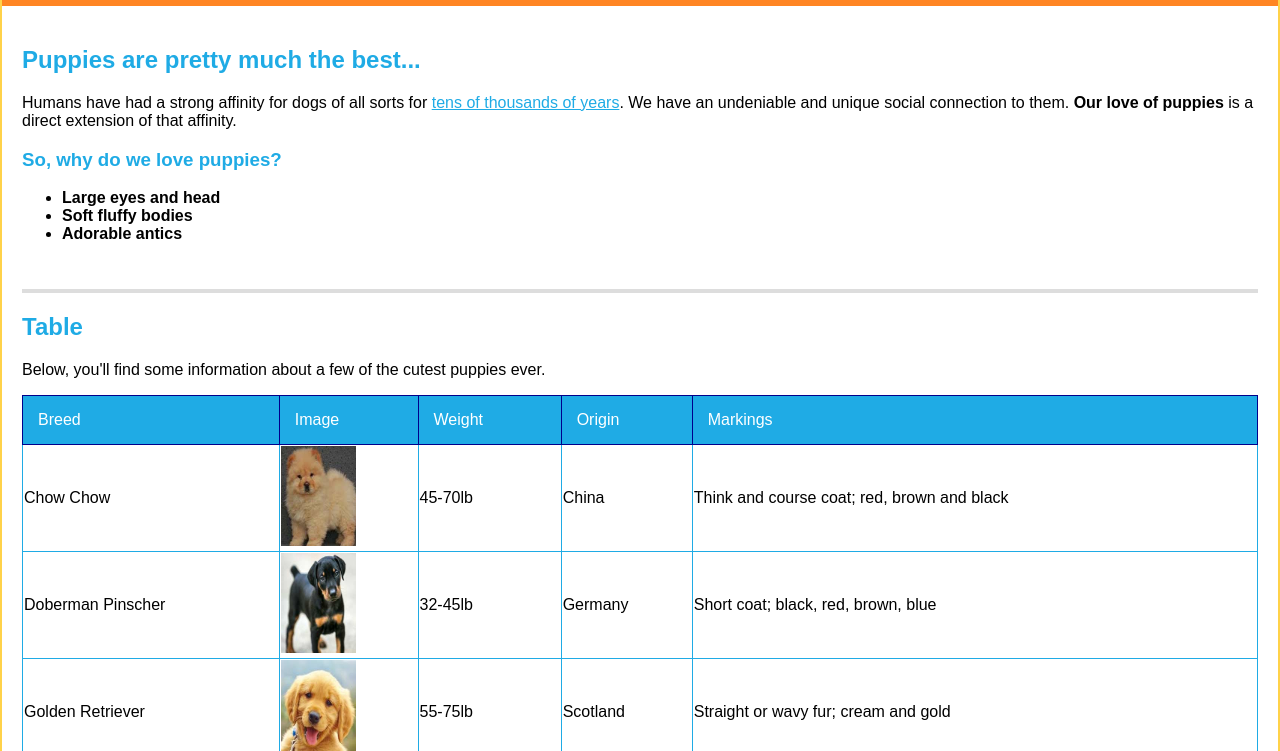
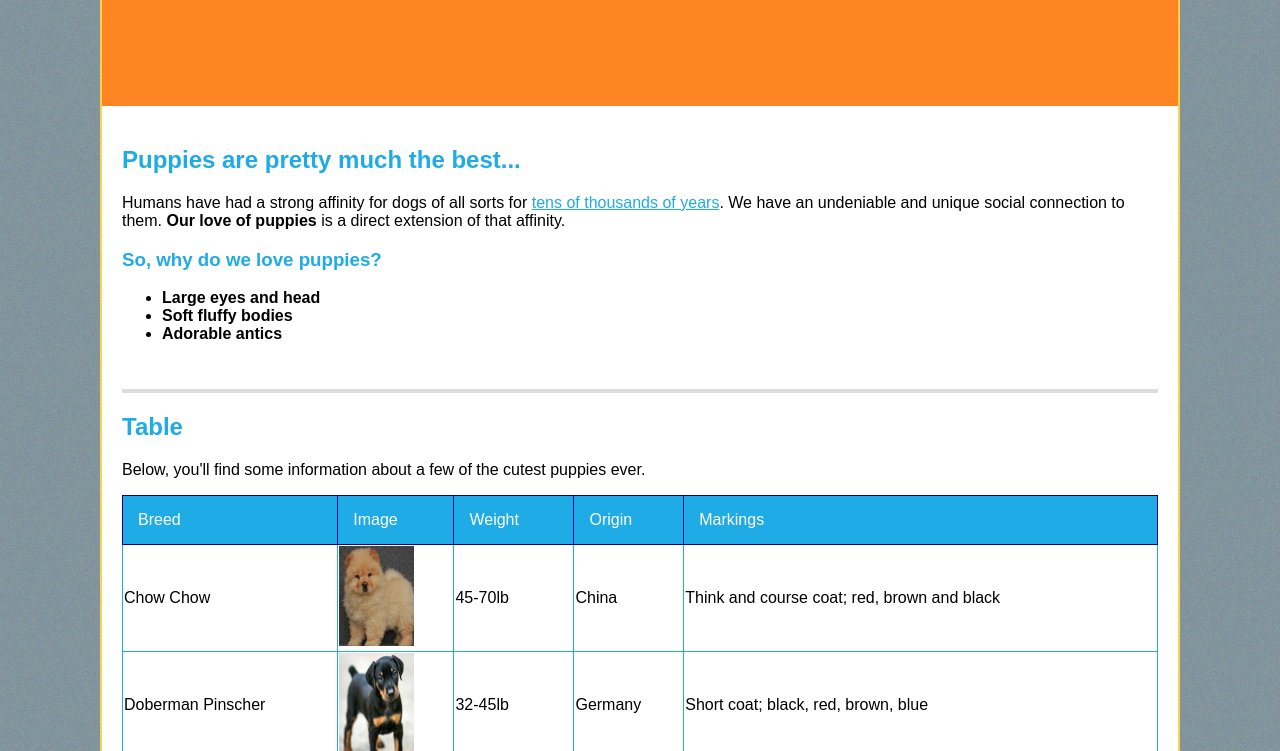
Before and after one commit to AustinLeeParker/puppy-love, a plain HTML site: page index.html in a window 1280 px wide. Shown: the part 216-967 px from the top of the page. Drawn offline with Linux system fonts and the light colour scheme.

Commit message:
Fixed border issue for whole webpage

```diff
--- a/style.css
+++ b/style.css
@@ -20,7 +20,7 @@ body {
     /* border:solid 2px #ffd24a; */
     border-radius:4px;
      margin: 0px auto 0px;
-     /* padding: 70px; */
+      padding: 100px;
 }
  body > div{
         margin: 0px auto 0px;
```
